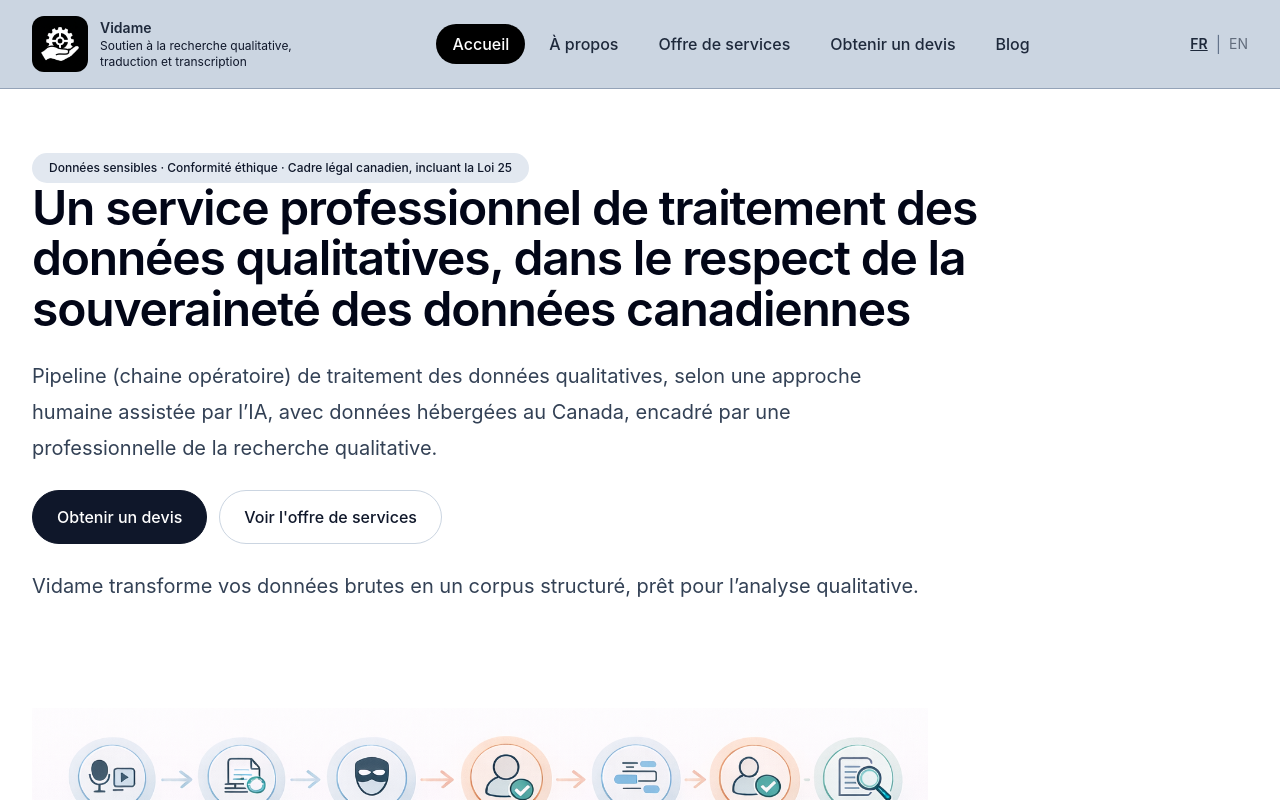
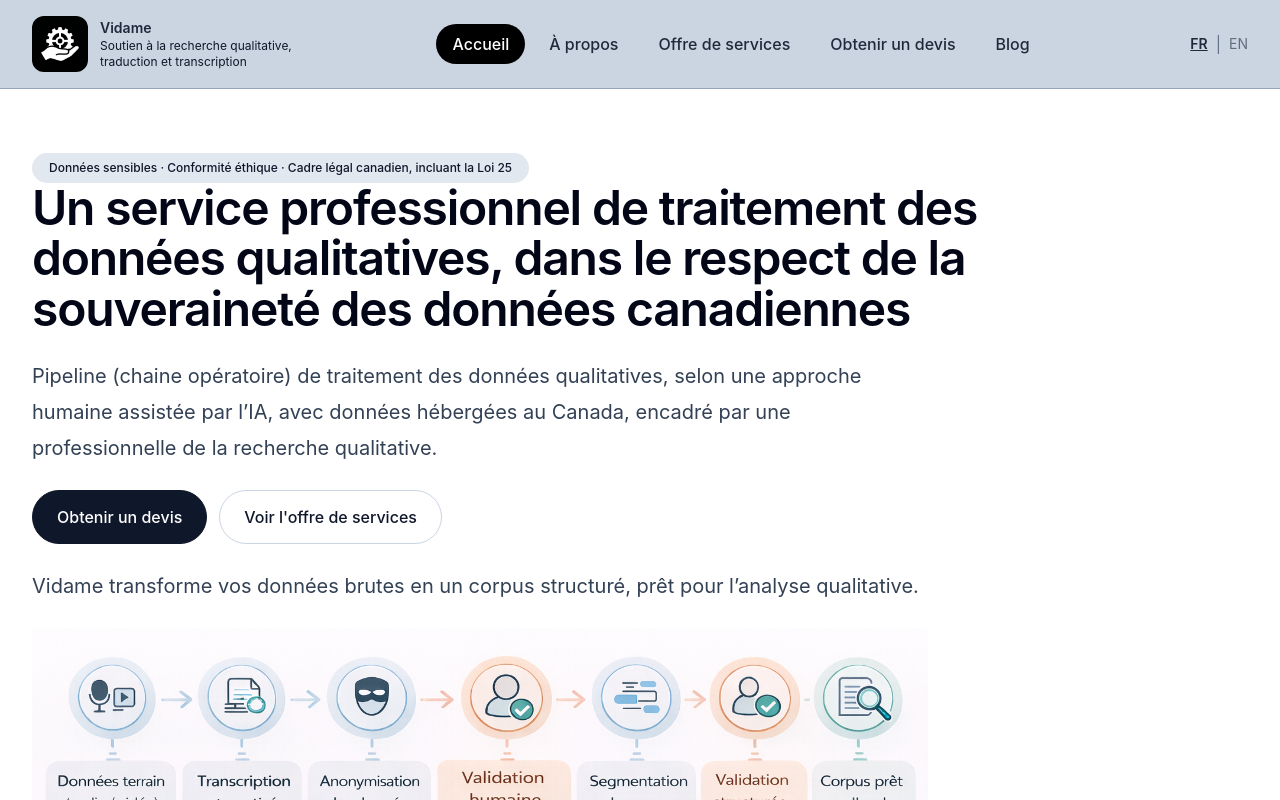
Before and after one commit to momopro21/vidame-recherche, a React (Vite) app: page / in a window 1280 px wide. Shown: the top 800 px of the page. Built offline with nearby package versions, Linux system fonts and the light colour scheme; the HTML template or start-up script is replaced by a standard one.

Commit message:
Update App.tsx

```diff
--- a/src/App.tsx
+++ b/src/App.tsx
@@ -407,8 +407,8 @@ function Accueil({ setPage }: { setPage: (page: string) => void }) {
   return (
     <div>
       {/* ===== VIDAME_REPERE_HERO_ACCUEIL ===== */}
-      <section className="mx-auto max-w-7xl px-10 py-18 md:px-8 md:py-16">
-        <div className="max-w-5xl space-y-08">
+     <section className="mx-auto max-w-7xl px-10 pt-18 pb-4 md:px-8 md:pt-16 md:pb-4">
+  <div className="max-w-5xl space-y-08">
           <Badge className="rounded-full bg-slate-200 px-4 py-1.5 text-slate-900 hover:bg-slate-200">
             Données sensibles · Conformité éthique · Cadre légal canadien, incluant la Loi 25
           </Badge>
@@ -450,7 +450,7 @@ function Accueil({ setPage }: { setPage: (page: string) => void }) {
 
       {/* ===== VIDAME_REPERE_SECTION_PIPELINE ===== */}
       <section>
-        <div className="mx-auto max-w-7xl px-6 py-6 md:px-8 md:py-8">
+        <div className="mx-auto max-w-7xl px-6 pt-0 pb-6 md:px-8 md:pt-0 md:pb-8">
           {/* ===== VIDAME_REPERE_BLOC_PNG_PIPELINE ===== */}
         <div className="mt-2 mb-8 max-w-4xl">
             <img
```
